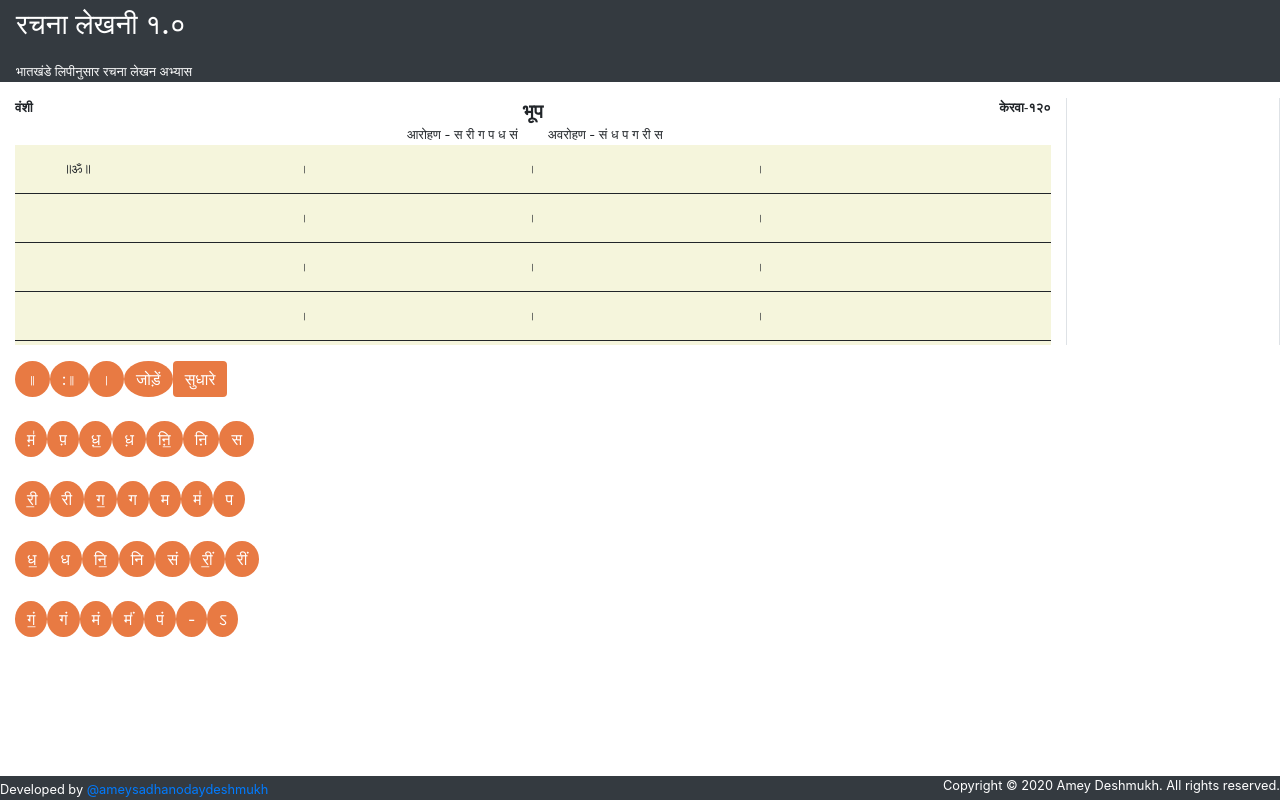
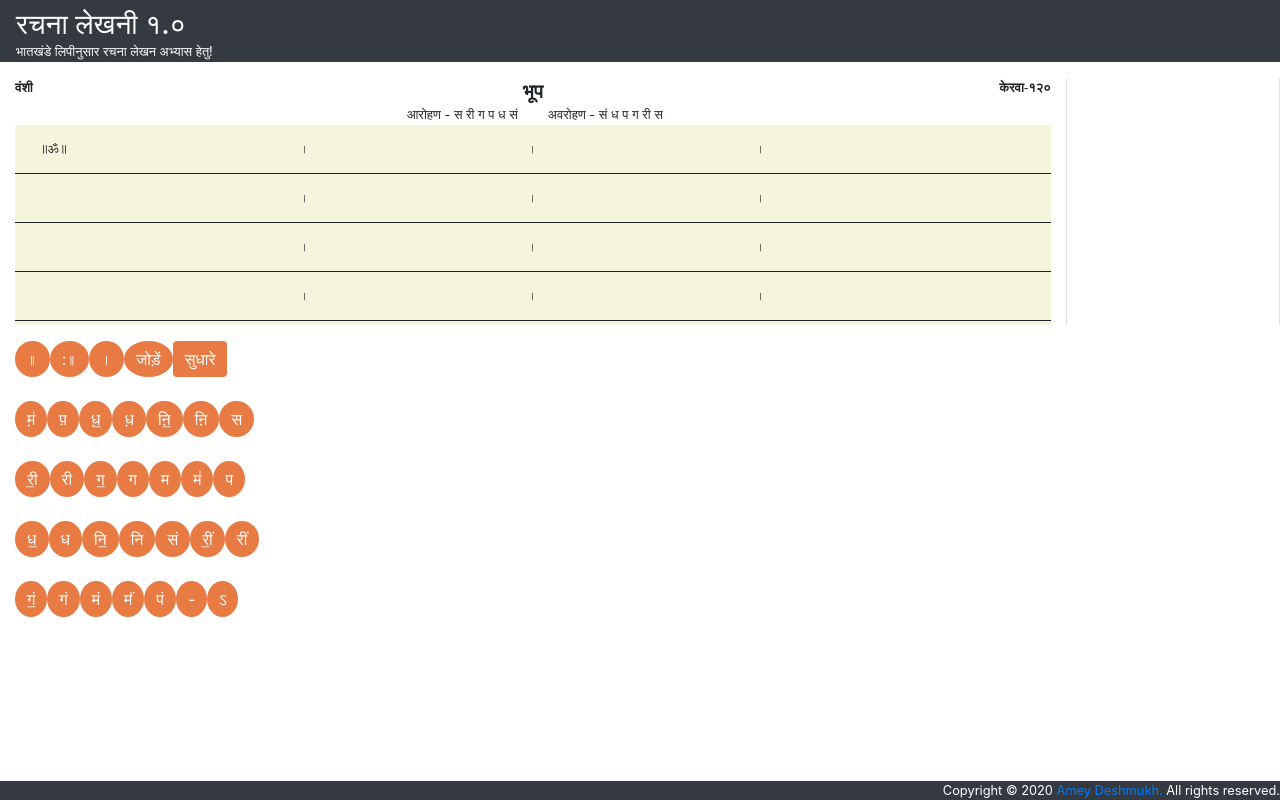
Before and after one commit to ameyzing-deshmukh/amey-lipi-1, an Angular app: page / in a window 1280 px wide. Built offline with nearby package versions, Linux system fonts and the light colour scheme.

Commit message:
header and footer modification

```diff
--- a/src/app/home/home.component.html
+++ b/src/app/home/home.component.html
@@ -5,9 +5,6 @@
 <footer class="page-footer font-small blue pt-4">
 
     <div class='myfooter bg-dark'>
-        <small class='text-white'>Developed by
-            <a href="https://www.instagram.com/ameysadhanodaydeshmukh/" target="_blank">@ameysadhanodaydeshmukh</a>
-        </small>
-        <small class="text-white float-right">Copyright &copy; 2020 Amey Deshmukh. All rights reserved.</small>
+        <small class="text-white float-right">Copyright &copy; 2020 <a href="https://www.instagram.com/ameysadhanodaydeshmukh/" target="_blank">Amey Deshmukh.</a> All rights reserved.</small>
     </div>
 </footer>
--- a/src/app/information/information.component.html
+++ b/src/app/information/information.component.html
@@ -1,7 +1,7 @@
 <div>
     <div class='bg-dark'>
-        <h3 class='px-3 py-2 text-white'>{{title}}</h3>
-        <small class="px-3 py-2 text-white">भातखंडे लिपीनुसार रचना लेखन अभ्यास</small>
+        <h3 class='px-3 py-2 text-white' style="height: 30px;">{{title}}</h3>
+        <small class="px-3 py-2 text-white">भातखंडे लिपीनुसार रचना लेखन अभ्यास हेतु!</small>
     </div>
     <!-- <div class='px-3 border-bottom'>
         <small class='text-dark'>
--- a/src/app/keypad/keypad.component.css
+++ b/src/app/keypad/keypad.component.css
@@ -25,6 +25,12 @@ table {
     width: 2.5%;
     background-color: beige;
 }
+
+#rachanaTableId mat-row mat-cell:nth-child(1){
+  text-align: left;
+  justify-content:left;
+  }
+
 .rachanaDetailsP1{
   font-family: KrutiDev;
   font-size: larger;
```
